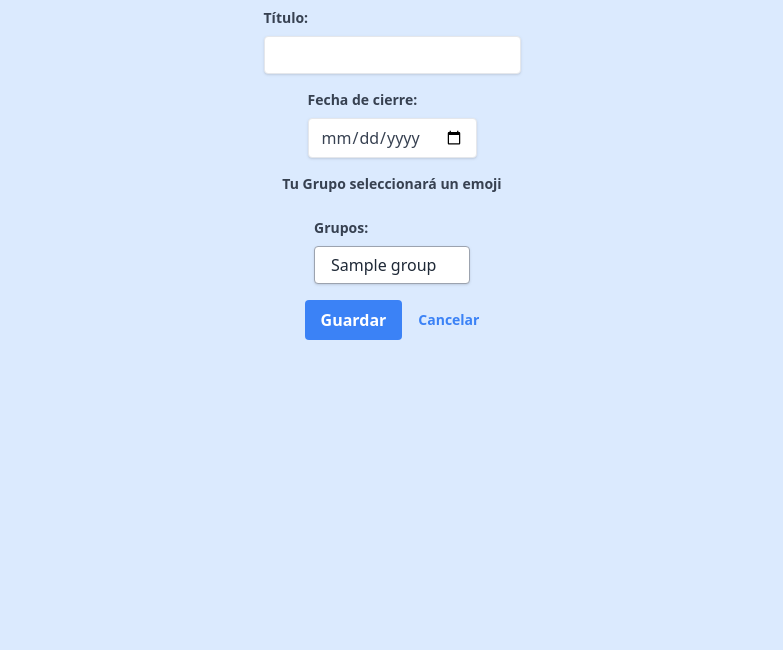
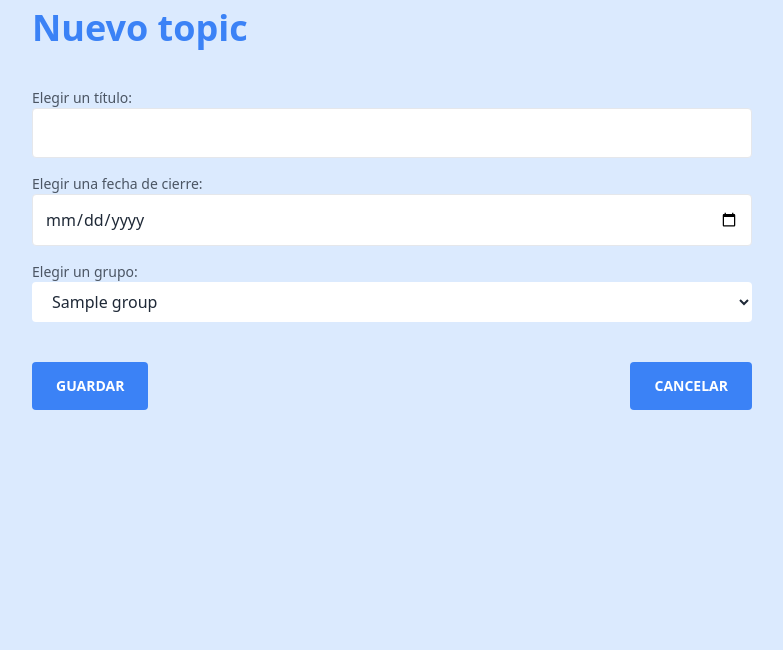
Before and after one commit to ThePhrontistery/py-labar, a Python web app: template templates/new_topic.html in a window 1280 px wide. Shown: the part 64-714 px from the top of the page, without its empty margins (248-1031 px from the left). Run offline with Jinja, Linux system fonts and the light colour scheme; the template is opened without the code that fills it: most values are stand-ins (such as "Sample title", 1, 10 or a date in 2020); some libraries are stand-ins or nearby versions.

Commit message:
correccion estilos

```diff
--- a/templates/new_topic.html
+++ b/templates/new_topic.html
@@ -1,35 +1,63 @@
-{% extends 'base.html' %}
-
-{% block content %}
+{% extends 'base.html' %} {% block content %}
 <div class="container mx-auto mt-12 p-6">
+  <h1 class="text-4xl font-bold mb-6 text-blue-500">Nuevo topic</h1>
   <form method="post" action="{{ url_for('create_topic') }}">
-    <div class="flex flex-col items-center justify-center">
-      <div class="mb-4">
-        <label for="title" class="block text-gray-700 text-sm font-bold mb-2">Título:</label>
-        <input type="text" id="title" name="title" class="shadow appearance-none border rounded w-full py-2 px-3 text-gray-700 leading-tight focus:outline-none focus:shadow-outline" required>
+    <fieldset class="mb-6">
+      <div class="my-4">
+        <label for="title" class="block text-sm font-medium text-gray-600"
+          >Elegir un título:</label
+        >
+        <input
+          type="text"
+          id="title"
+          name="title"
+          class="w-full p-3 border rounded focus:outline-none focus:border-blue-500"
+          required
+        />
       </div>
-      <div class="mb-4">
-        <label for="close_date" class="block text-gray-700 text-sm font-bold mb-2">Fecha de cierre:</label>
-        <input type="date" id="close_date" name="close_date" class="shadow appearance-none border rounded w-full py-2 px-3 text-gray-700 leading-tight focus:outline-none focus:shadow-outline" required>
+      <div class="my-4">
+        <label for="close_date" class="block text-sm font-medium text-gray-600"
+          >Elegir una fecha de cierre:</label
+        >
+        <input
+          type="date"
+          id="close_date"
+          name="close_date"
+          class="w-full p-3 border rounded focus:outline-none focus:border-blue-500"
+          required
+        />
       </div>
-      <div class="mb-4">
-        <label class="block text-gray-700 text-sm font-bold mb-2">Tu Grupo seleccionará un emoji</label>
-      </div>
-      <div class="mb-4">
-        <label for="group" class="block text-gray-700 text-sm font-bold mb-2">Grupos:</label>
-        <select id="group" name="group" class="block appearance-none w-full bg-white border border-gray-400 hover:border-gray-500 px-4 py-2 pr-8 rounded shadow leading-tight focus:outline-none focus:shadow-outline">
+      <div class="my-4">
+        <label for="group" class="block text-sm font-medium text-gray-600"
+          >Elegir un grupo:</label
+        >
+        <select
+          id="group"
+          name="group"
+          class="block w-full bg-white px-4 py-2 pr-8 rounded"
+        >
           {% for group in all_groups %}
-            <option name="group_id" value="{{ group.id }}">{{ group.name }}</option>
+          <option name="group_id" value="{{ group.id }}">
+            {{ group.name }}
+          </option>
           {% endfor %}
         </select>
       </div>
       <div id="response"></div>
-      <div class="flex items-center justify-between">
-        <button type="submit" class="bg-blue-500 hover:bg-blue-700 text-white font-bold py-2 px-4 rounded focus:outline-none focus:shadow-outline">Guardar</button>
-        <a href="{{ url_for('new_topic') }}" class="inline-block align-baseline font-bold text-sm text-blue-500 hover:text-blue-800 ml-4">Cancelar</a>
-      </div>
-    </div>
-
+    </fieldset>
+    <nav class="flex items-center justify-between">
+      <button
+        type="submit"
+        class="btn bg-blue-500 text-white border-0 py-3 px-6 rounded"
+      >
+        Guardar
+      </button>
+      <a
+        href="{{ url_for('new_topic') }}"
+        class="btn bg-blue-500 text-white border-0 py-3 px-6 rounded"
+        >Cancelar</a
+      >
+    </nav>
   </form>
 </div>
 {% endblock %}
```
Also changed, not shown: templates/create_group.html (+6 -6 lines), templates/home.html (+6 -6 lines).
